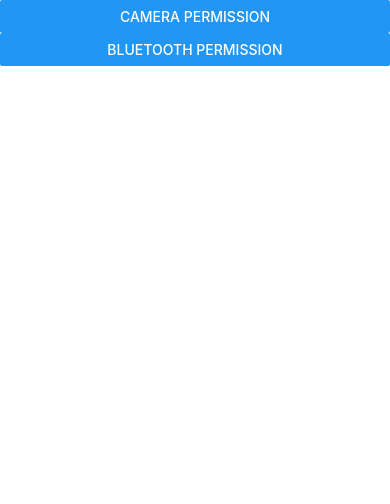
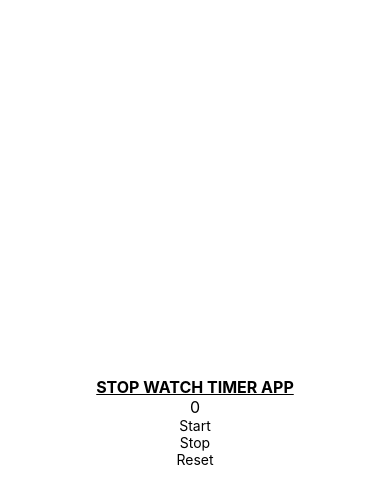
Before and after one commit to PrasoonGuptaOfficial/ReactNativeTutorial, a React Native app: screen / in a window 390 px wide. Shown: the top 504 px of the page. Built offline with nearby package versions, Linux system fonts and the light colour scheme.

Commit message:
Stop Watch Timer Project Day 1

```diff
--- a/App.tsx
+++ b/App.tsx
@@ -1,60 +1,108 @@
-import React, {useState} from 'react';
-import {Button, PermissionsAndroid, Text, View} from 'react-native';
+/*
+STOP WATCH TIMER APPLICATION
+*/
+import React, {useReducer, useRef} from 'react';
+import {Pressable, SafeAreaView, StyleSheet, Text, View} from 'react-native';
+
+interface State {
+  startTimerFlag: boolean;
+  stopTimerFlag: boolean;
+  resetTimerFlag: boolean;
+  sec: number;
+}
+
+interface Action {
+  type: string;
+}
+
+interface TimerIntervalIdRef {
+  current: number | undefined | NodeJS.Timeout;
+}
+
+const initialState: State = {
+  startTimerFlag: false,
+  stopTimerFlag: false,
+  resetTimerFlag: false,
+  sec: 0,
+};
+
+const reducer = (state: State, action: Action): State => {
+  switch (action.type) {
+    case 'start_timer':
+      return {
+        ...state,
+        sec: state.sec + 1,
+      };
+    case 'stop_timer':
+      return {
+        ...state,
+      };
+    case 'reset_timer':
+      return {
+        ...state,
+        sec: 0,
+      };
+    default:
+      return state;
+  }
+};
 
 function App(): React.JSX.Element {
-  const [accessed, setAccessed] = useState('');
-  const androidPermission = async () => {
-    try {
-      const access = await PermissionsAndroid.request(
-        PermissionsAndroid.PERMISSIONS.CAMERA,
-        {
-          title: 'App Permission',
-          message: 'Demo',
-          buttonNeutral: 'Ask Me Later',
-          buttonPositive: 'Ok',
-          buttonNegative: 'Cancel',
-        },
-      );
-      if (access === PermissionsAndroid.RESULTS.GRANTED) {
-        setAccessed('Granted');
-      } else {
-        setAccessed('Denied');
-      }
-    } catch (e) {
-      throw new Error('Something went wrong');
-    }
+  const [state, dispatch] = useReducer(reducer, initialState);
+  let timerIntervalIdRef: TimerIntervalIdRef = useRef();
+  const onStartTimerHandler = () => {
+    timerIntervalIdRef.current = setInterval(() => {
+      dispatch({type: 'start_timer'});
+    }, 1);
   };
-  const bluetoothAndroidPermission = async () => {
-    try {
-      const access = await PermissionsAndroid.request(
-        PermissionsAndroid.PERMISSIONS.BLUETOOTH_SCAN,
-        {
-          title: 'App Permission',
-          message: 'Demo',
-          buttonNeutral: 'Ask Me Later',
-          buttonPositive: 'Ok',
-          buttonNegative: 'Cancel',
-        },
-      );
-      if (access === PermissionsAndroid.RESULTS.GRANTED) {
-        setAccessed('Granted');
-      } else {
-        setAccessed('Denied');
-      }
-    } catch (e) {
-      throw new Error('Something went wrong');
-    }
+  const onStopTimerHandler = () => {
+    clearInterval(timerIntervalIdRef.current);
+    dispatch({type: 'stop_timer'});
+  };
+  const onResetTimerHandler = () => {
+    clearInterval(timerIntervalIdRef.current);
+    dispatch({type: 'reset_timer'});
   };
   return (
-    <View>
-      <Text>{accessed}</Text>
-      <Button title="Camera Permission" onPress={androidPermission} />
-      <Button
-        title="Bluetooth Permission"
-        onPress={bluetoothAndroidPermission}
-      />
-    </View>
+    <SafeAreaView style={styles.mainAppView}>
+      <Text style={styles.mainAppText}>STOP WATCH TIMER APP</Text>
+      <View />
+      <Text style={styles.timerText}>{state.sec}</Text>
+      <Pressable onPress={onStartTimerHandler}>
+        <Text>Start</Text>
+      </Pressable>
+      <Pressable onPress={onStopTimerHandler}>
+        <Text>Stop</Text>
+      </Pressable>
+      <Pressable onPress={onResetTimerHandler}>
+        <Text>Reset</Text>
+      </Pressable>
+    </SafeAreaView>
   );
 }
 
+const styles = StyleSheet.create({
+  mainAppView: {
+    flex: 1,
+    justifyContent: 'center',
+    alignItems: 'center',
+  },
+  mainAppText: {
+    fontSize: 16,
+    fontWeight: 'bold',
+    fontVariant: ['small-caps'],
+    color: 'black',
+    textAlign: 'center',
+    textDecorationLine: 'underline',
+    textDecorationColor: 'black',
+  },
+  timerText: {
+    fontSize: 16,
+    fontWeight: 'normal',
+    fontVariant: ['small-caps'],
+    color: 'black',
+    textAlign: 'center',
+  },
+});
+
 export default App;
```
Also changed, not shown: 1 other file (tests, documents, lock files or other folders).
